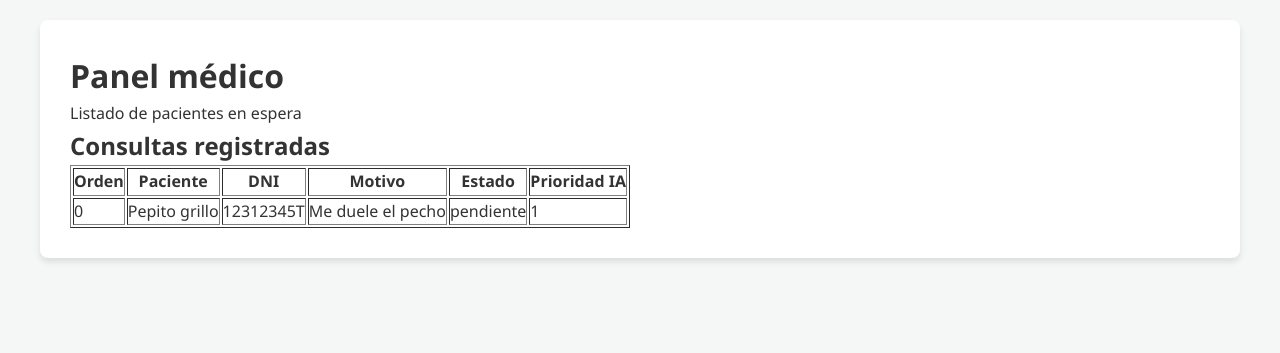
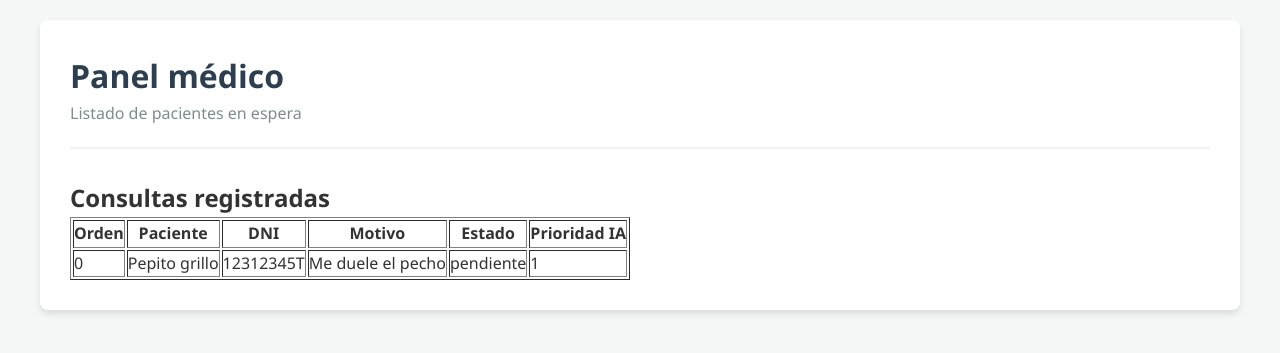
Before and after one commit to mmarinoa/tfc-backend-triaje, a Django app: template triaje/templates/triaje/panel_medico.html in a window 1280 px wide. Shown: the top 353 px of the page. Run offline with Django 5.2, Linux system fonts and the light colour scheme; the template is opened without the code that fills it: values that come from a table or form of the project are taken from there, others are empty; data comes from the database, SQL or seed files in the repository.

Commit message:
Mejorado en el encabezado

```diff
--- a/triaje/static/triaje/panel_medico.css
+++ b/triaje/static/triaje/panel_medico.css
@@ -4,6 +4,25 @@
     padding: 0;
     box-sizing: border-box;
 }
+
+
+header {
+    border-bottom: 2px solid #eef2f3;
+    padding-bottom: 20px;
+    margin-bottom: 30px;
+}
+
+header h1 {
+    color: #2c3e50;
+    font-size: 2rem;
+}
+
+header p {
+    color: #7f8c8d;
+    font-size: 1rem;
+    font-weight: 500;
+}
+
 
 body {
     font-family: 'Segoe UI', Tahoma, Geneva, Verdana, sans-serif;
```
